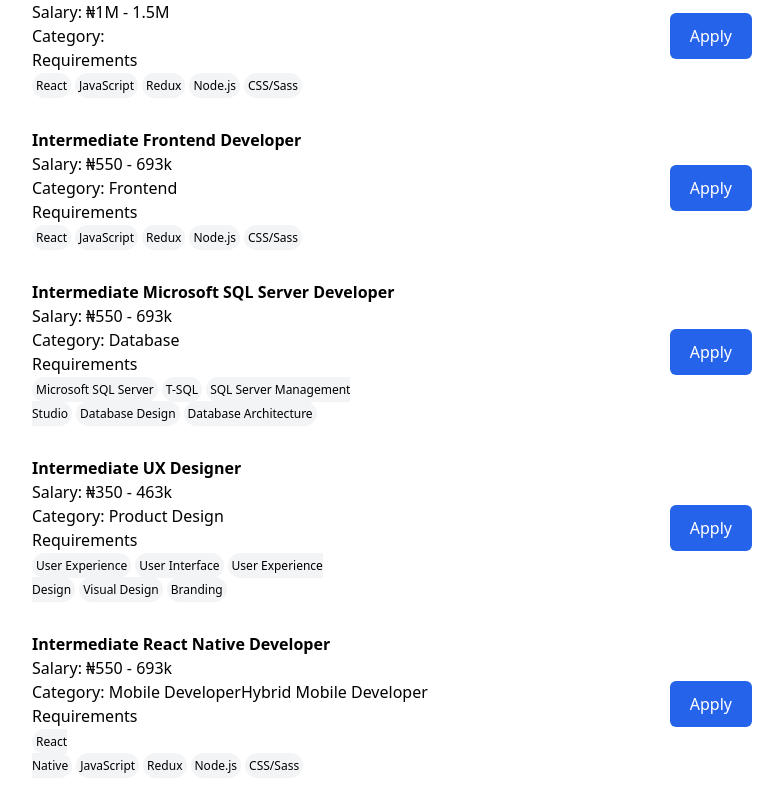
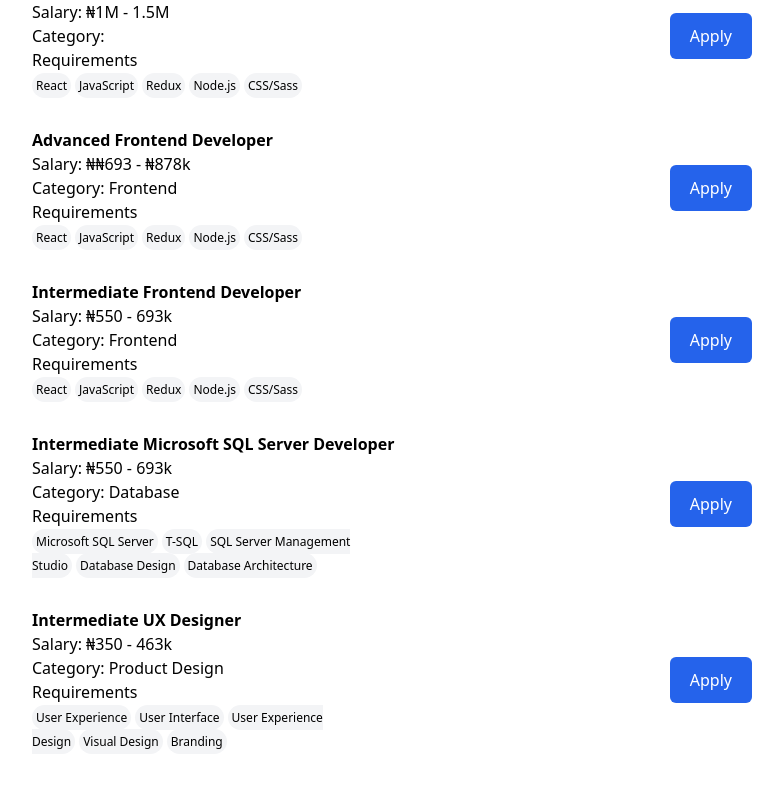
Before and after one commit to yabacoder/jobs, a React (Create React App) app: page / in a window 1280 px wide. Shown: the part 748-1536 px from the top of the page, without its empty margins (8-791 px from the left). Built offline with nearby package versions, Linux system fonts and the light colour scheme.

Commit message:
extra jobs added and corrections made

```diff
--- a/src/jobs.js
+++ b/src/jobs.js
@@ -117,6 +117,44 @@ export const jobs = [
       "Enzyme",
       "Cypress",
       "React Testing Library",
+      "Firebase",
+    ],
+  },
+  {
+    "title": "Advanced Frontend Developer",
+    "url": "",
+    "category": [
+      "Frontend",
+    ],
+    "jobType": [
+      // "Full-Time",
+      // "Part-Time",
+      "Contract"
+    ],
+    "jobMode": [
+      // "Remote",
+      // "On-site",
+      "Hybrid"
+    ],
+    "salaryRange": "₦693 - ₦878k",
+    "location": "",
+    "applyUrl": "https://forms.gle/VwjSY4qUtTt6NB1o8",
+    "description": ``,
+    "requirements": [
+      "React",
+      "JavaScript",
+      "Redux",
+      "Node.js",
+      "CSS/Sass",
+      "HTML/CSS",
+      "TypeScript",
+      "Jest",
+      "Enzyme",
+      "Cypress",
+      "React Testing Library",
+      "Storybook",
+      "Material-UI",
+      "Bootstrap",
       "Firebase",
     ],
   },
@@ -324,7 +362,7 @@ export const jobs = [
     ],
   },
   {
-    "title": "Intermediate Backend Developer [.NET]",
+    "title": "Advanced Backend Developer [.NET]",
     "url": "",
     "category": "",
     "jobType": [
```
Also changed, not shown: 16 other files (tests, documents, lock files or other folders).
